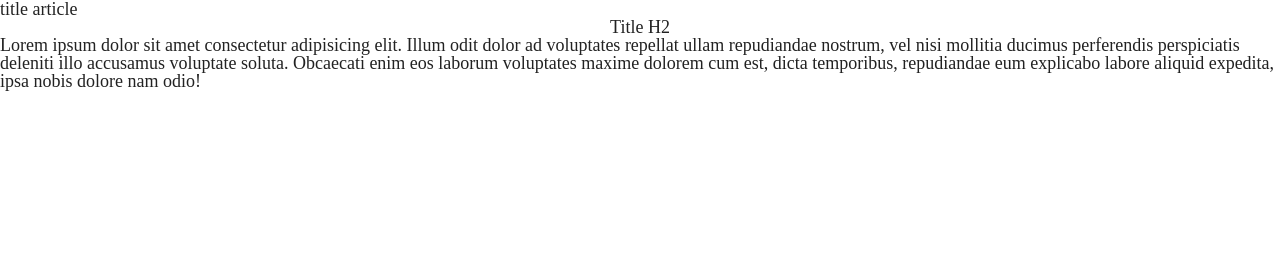
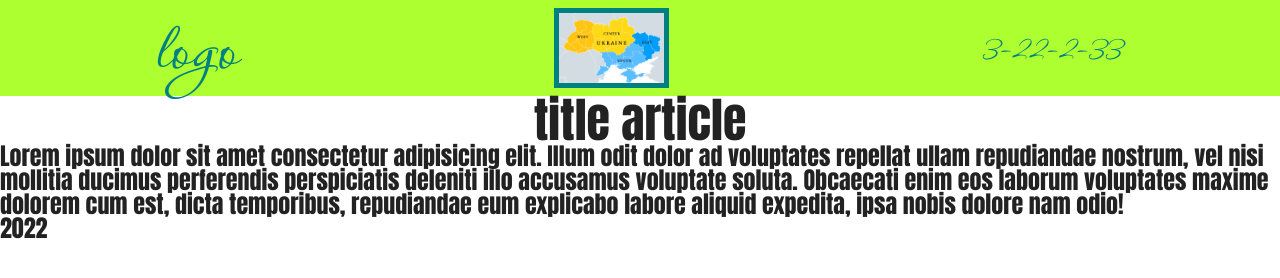
Before and after one commit to freshjsftm/fm2022-2-flex-19-12, a plain HTML site: page index.html in a window 1280 px wide. Drawn offline with Linux system fonts and the light colour scheme.

Commit message:
Add @media

```diff
--- /dev/null
+++ b/assets/css/header.css
@@ -0,0 +1,52 @@
+.header {
+  display: flex;
+  justify-content: space-around;
+  align-items: center;
+
+  background-color: aliceblue;
+}
+.logo {
+  color: teal;
+  font-family: "Passions Conflict";
+  font-size: 4rem;
+}
+.phone {
+  color: teal;
+  font-family: "Passions Conflict";
+  font-size: 2rem;
+}
+.reclama {
+  display: none;
+}
+
+@media (min-width: 576px) {
+  .header {
+    background-color: fuchsia;
+  }
+}
+
+@media (min-width: 992px) {
+  .header {
+    background-color: greenyellow;
+  }
+  .reclama {
+    --height: 10vh;
+    display: block;
+    width: calc(var(--height)/9*13);
+    height: var(--height);
+    border: 5px solid teal;
+    background-image: url("./../images/shutterstock_2132466789\ [Converted].png");
+    background-size: cover;
+  }
+}
+
+@media print {
+  .logo,
+  .phone {
+    font-family: initial;
+    font-size: initial;
+  }
+  .reclama{
+    display: none;
+  }
+}
--- a/assets/css/style.css
+++ b/assets/css/style.css
@@ -1,7 +1,8 @@
 :root {
   --padding-size: 5px;
 
-  font-size: 18px;
+  font-size: 14px;
+  font-family: Impact, Haettenschweiler, 'Arial Narrow Bold', sans-serif;
 }
 * {
   box-sizing: border-box;
@@ -16,7 +17,15 @@ a {
 
   text-decoration: none;
 }
+h1,
 h2{
+  font-size: 2rem;
   text-align: center;
-  text-transform: capitalize;
 }
+
+
+@media (min-width: 992px) {
+  :root{
+    font-size: 24px;
+  }
+}
--- a/index.html
+++ b/index.html
@@ -9,11 +9,17 @@
     <link rel="stylesheet" href="./assets/css/reset.css" />
     <link rel="stylesheet" href="./assets/css/font.css" />
     <link rel="stylesheet" href="./assets/css/style.css" />
+    <link rel="stylesheet" href="./assets/css/header.css">
   </head>
   <body>
+    <header class="header">
+      <a href="" class="logo">logo</a>
+      <p class="reclama"></p>
+      <a href="" class="phone">3-22-2-33</a>
+    </header>
+    <main>
       <article>
         <h1>title article</h1>
-      <h2>title h2</h2>
         <p>
           Lorem ipsum dolor sit amet consectetur adipisicing elit. Illum odit
           dolor ad voluptates repellat ullam repudiandae nostrum, vel nisi
@@ -23,5 +29,9 @@
           expedita, ipsa nobis dolore nam odio!
         </p>
       </article>
+    </main>
+    <footer>
+      <p>2022</p>
+    </footer>
   </body>
 </html>
```
Also changed, not shown: assets/images/shutterstock_2132466789 [Converted].png (added). Lines whose indentation alone changed are shown as unchanged.
